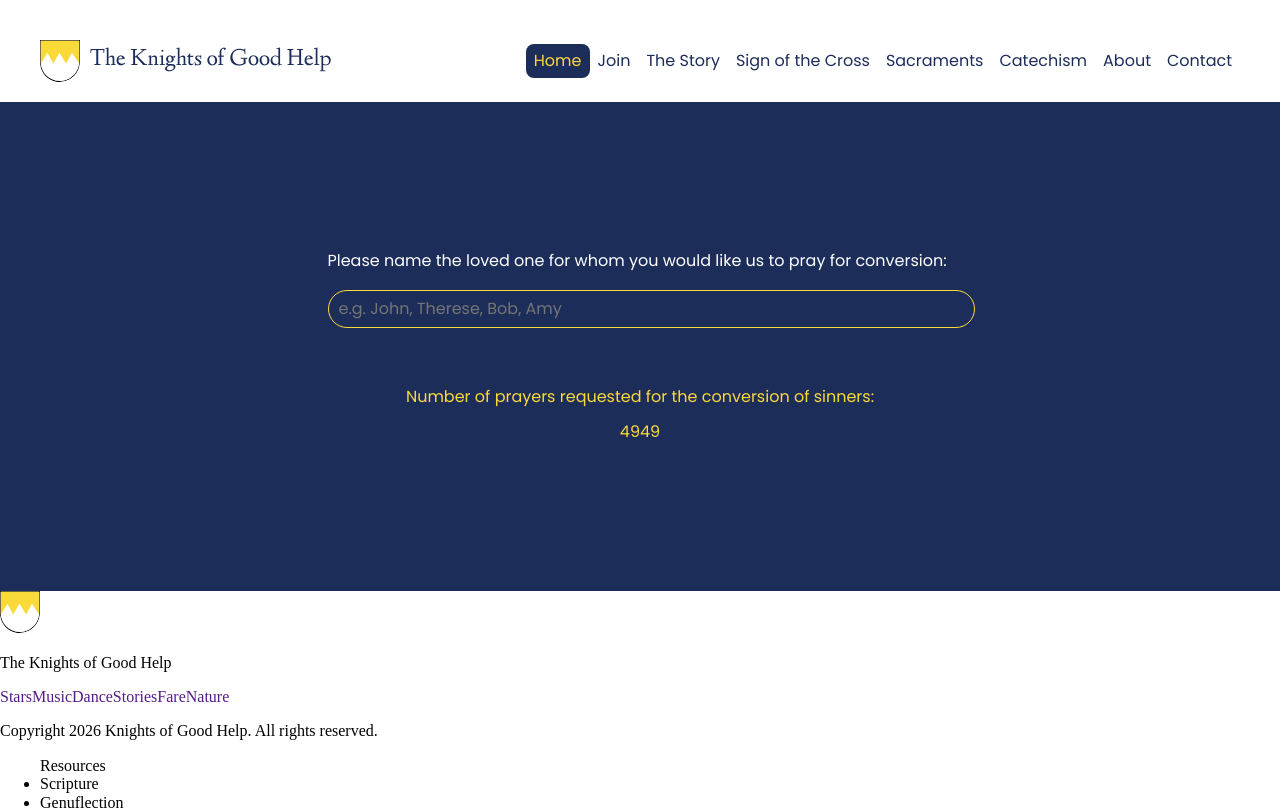
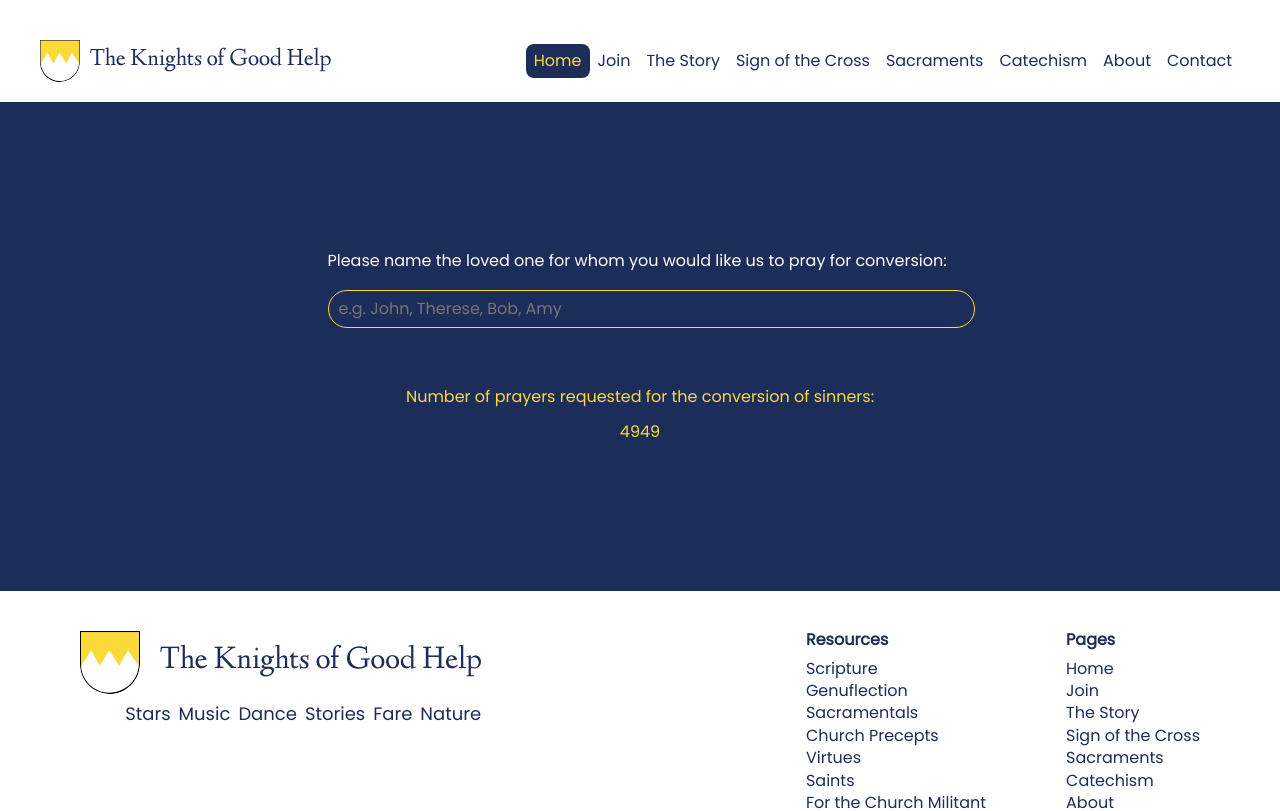
Before and after one commit to MarcPickel/kngh.tsx, a React (Vite) app: page / in a window 1280 px wide. Shown: the top 811 px of the page. Built offline with nearby package versions, Linux system fonts and the light colour scheme.

Commit message:
Style footer

```diff
--- a/src/features/Footer/Footer.css
+++ b/src/features/Footer/Footer.css
@@ -1,7 +1,80 @@
-/*.footer {
+@font-face {
+  src: url(../../vendor/fonts/Poppins-Regular.ttf);
+  font-family: "Poppins";
 }
-*/
+@font-face {
+  src: url(../../vendor/fonts/LindenHill-Regular.ttf);
+  font-family: "Linden Hill";
+}
+
+.footer {
+  margin: 40px 80px 40px;
+  display: flex;
+  justify-content: space-between;
+  color: #1d2d5a;
+  font-family: "Poppins", Arial, sans-serif;
+}
 
 .footer__logo {
   width: 40px;
 }
+
+.footer__content {
+  display: inherit;
+  flex-direction: column;
+}
+
+.footer__container {
+  display: inherit;
+  gap: 80px;
+}
+
+.footer__container-logo {
+  margin-bottom: 10px;
+  display: flex;
+  align-items: center;
+  gap: 20px;
+}
+
+.footer__logo {
+  width: 60px;
+}
+
+.footer__title {
+  margin: 0;
+  font-size: 32px;
+  font-family: "Linden Hill", "Times New Roman", serif;
+}
+
+.footer__container-links {
+  display: flex;
+  justify-content: center;
+  gap: 8px;
+}
+
+.footer__link {
+  font-size: 18px;
+  color: #1d2d5a;
+}
+
+.footer__copyright {
+  margin: auto 0 0;
+}
+
+.footer__column {
+}
+
+.footer__list {
+  margin: 0;
+  padding: 0;
+}
+
+.footer__list-title {
+  margin: 0 0 10px;
+  font-weight: 600;
+}
+
+.footer__list-item {
+  margin-bottom: 4px;
+  list-style-type: none;
+}
--- a/src/features/Footer/Footer.tsx
+++ b/src/features/Footer/Footer.tsx
@@ -6,11 +6,11 @@ function Footer() {
     return (
     <footer className="footer">
         <div className="footer__content">
-            <div className="footer__container footer__container_logo">
+            <div className="footer__container footer__container-logo">
                 <img className="footer__logo" src={logo}/>
                 <p className="footer__title">The Knights of Good Help</p>
             </div>
-            <div className="footer__container footer__container_links">
+            <div className="footer__container footer__container-links">
                 <a href="" className="footer__link">Stars</a>
                 <a href="" className="footer__link">Music</a>
                 <a href="" className="footer__link">Dance</a>
@@ -22,26 +22,28 @@ function Footer() {
         </div>
         <div className="footer__container">
             <div className="footer__column">
-                <ul>Resources
-                    <li>Scripture</li>
-                    <li>Genuflection</li>
-                    <li>Sacramentals</li>
-                    <li>Church Precepts</li>
-                    <li>Virtues</li>
-                    <li>Saints</li>
-                    <li>For the Church Militant</li>
+                <p className="footer__list-title">Resources</p>
+                <ul className="footer__list">
+                    <li className="footer__list-item">Scripture</li>
+                    <li className="footer__list-item">Genuflection</li>
+                    <li className="footer__list-item">Sacramentals</li>
+                    <li className="footer__list-item">Church Precepts</li>
+                    <li className="footer__list-item">Virtues</li>
+                    <li className="footer__list-item">Saints</li>
+                    <li className="footer__list-item">For the Church Militant</li>
                 </ul>
             </div>
             <div className="footer__column">
-                <ul>Pages
-                    <li>Home</li>
-                    <li>Join</li>
-                    <li>The Story</li>
-                    <li>Sign of the Cross</li>
-                    <li>Sacraments</li>
-                    <li>Catechism</li>
-                    <li>About</li>
-                    <li>Contact</li>
+            <p className="footer__list-title">Pages</p>
+                <ul className="footer__list">
+                    <li className="footer__list-item">Home</li>
+                    <li className="footer__list-item">Join</li>
+                    <li className="footer__list-item">The Story</li>
+                    <li className="footer__list-item">Sign of the Cross</li>
+                    <li className="footer__list-item">Sacraments</li>
+                    <li className="footer__list-item">Catechism</li>
+                    <li className="footer__list-item">About</li>
+                    <li className="footer__list-item">Contact</li>
                 </ul>
             </div>
         </div>
```
